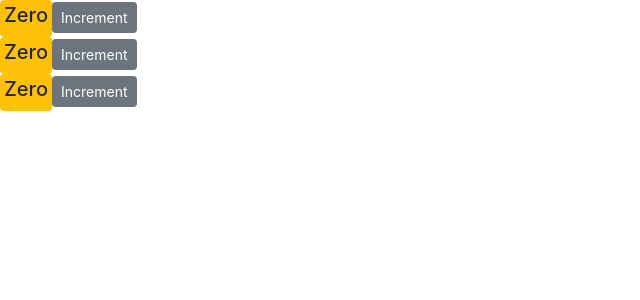
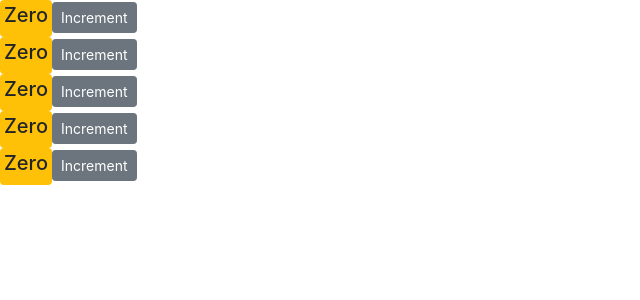
Before and after one commit to zahangirbd/reactapp, a React (Create React App) app: page / in a window 1280 px wide. Shown: the top 300 px of the page, without its empty margins (0-640 px from the left). Built offline with nearby package versions, Linux system fonts and the light colour scheme.

Commit message:
children component drawn based on list in the parent using key/id.

```diff
--- a/src/components/counter.jsx
+++ b/src/components/counter.jsx
@@ -15,7 +15,7 @@
     //}
 
     handleIncrement = (product) => {
-        console.log(product);
+        //console.log(product);
         //we need to tell React that state has bee updated by a property.
         this.setState({count: this.state.count+1});
     }
--- a/src/components/counters.jsx
+++ b/src/components/counters.jsx
@@ -2,13 +2,19 @@
 import './counter'
 import Counter from './counter';
 class Counters extends Component {
-    state = {  }
+    state = {
+        counters: [
+            {id:1, value:0},
+            {id:2, value:0},
+            {id:3, value:0},
+            {id:4, value:0},
+            {id:5, value:0},
+        ]
+    }
     render() {
         return (
             <div>
-                <Counter/>
-                <Counter/>
-                <Counter/>
+                {this.state.counters.map(counter => <Counter key={counter.id}/>)}
             </div>
          );
     }
```
